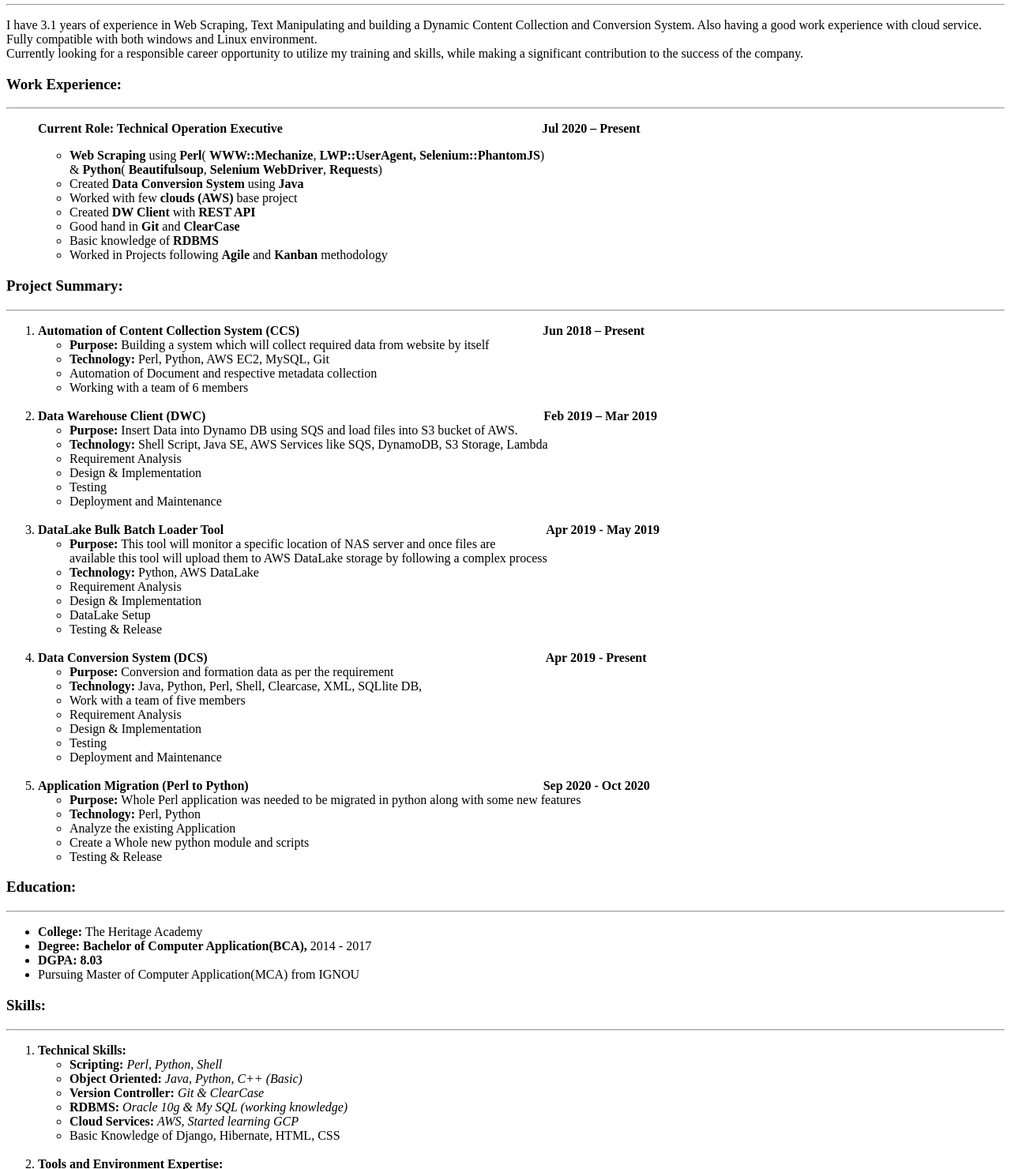
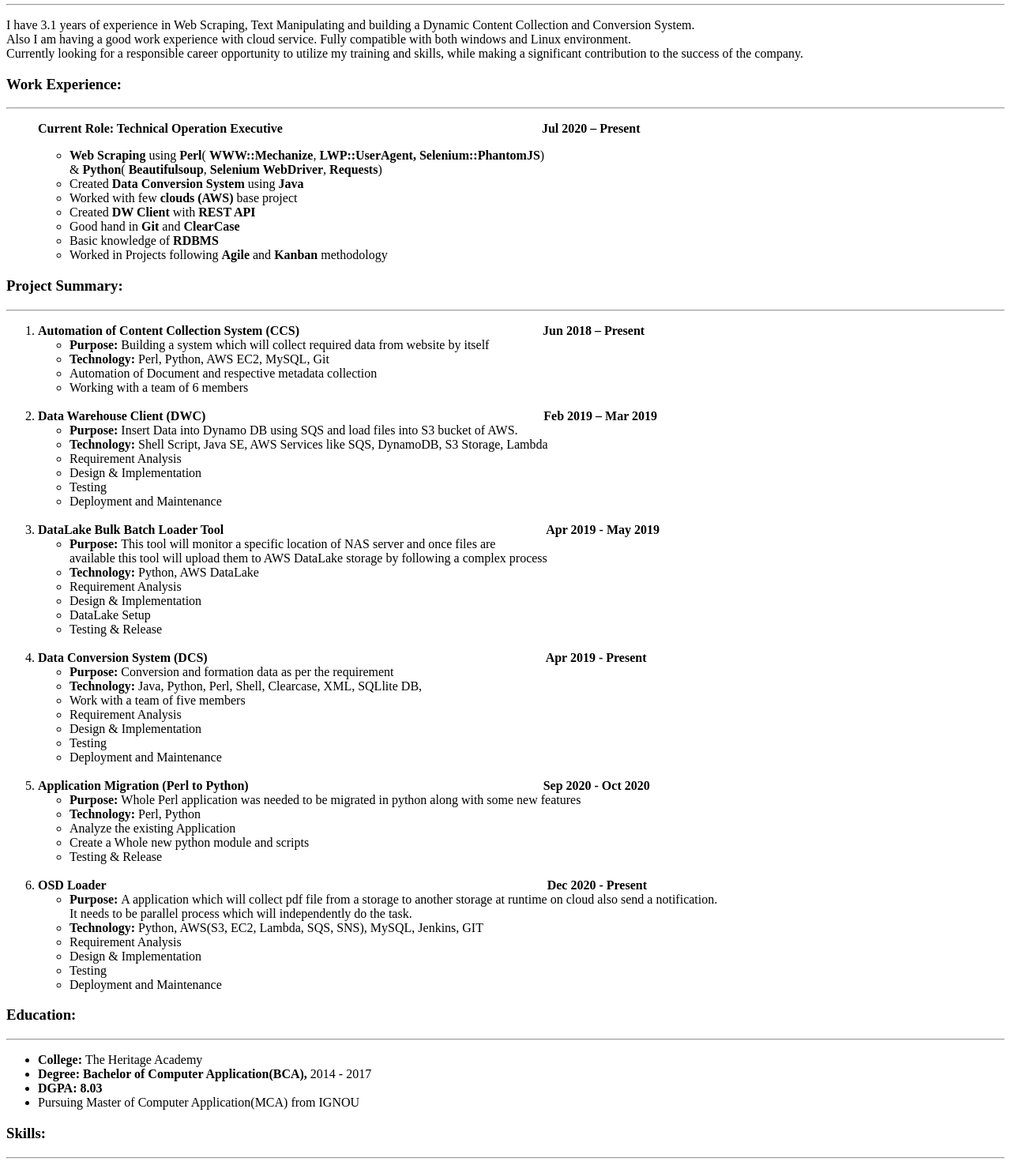
Before and after one commit to dharapx/PersonalSite, a plain HTML site: page index.html in a window 1280 px wide. Shown: the part 149-1629 px from the top of the page at 79% size. Drawn offline with Linux system fonts and the light colour scheme.

Commit message:
Adding new Project information

```diff
--- a/index.html
+++ b/index.html
@@ -30,10 +30,8 @@
     <hr>
 
     <p>
-      I have 3.1 years of experience in Web Scraping, Text Manipulating and building a Dynamic Content Collection and
-        Conversion System. Also having a good work experience with cloud service. Fully compatible with both windows
-        and Linux environment.<br>Currently looking for a responsible career opportunity to utilize my training and
-        skills, while making a significant contribution to the success of the company.
+        I have 3.1 years of experience in Web Scraping, Text Manipulating and building a Dynamic Content Collection and Conversion System.<br> Also I am having a good work experience with cloud service. Fully compatible with both windows and Linux environment.<br>Currently
+        looking for a responsible career opportunity to utilize my training and skills, while making a significant contribution to the success of the company.
     </p>
     <h3>Work Experience:</h3>
     <hr>
@@ -106,8 +104,7 @@
             <span style="display:inline-block; width: 400px;"></span>
             <strong>Apr 2019 - May 2019</strong>
             <ul>
-          <li><strong>Purpose: </strong>This tool will monitor a specific location of NAS server and once files are <br />
-            available this tool will upload them to AWS DataLake storage by following a complex process</li>
+                <li><strong>Purpose: </strong>This tool will monitor a specific location of NAS server and once files are <br /> available this tool will upload them to AWS DataLake storage by following a complex process</li>
                 <li><strong>Technology: </strong>Python, AWS DataLake</li>
                 <li>Requirement Analysis</li>
                 <li>Design & Implementation</li>
@@ -141,6 +138,20 @@
                 <li>Analyze the existing Application</li>
                 <li>Create a Whole new python module and scripts</li>
                 <li>Testing & Release</li>
+            </ul>
+        </li>
+        <br>
+        <li>
+            <strong>OSD Loader</strong>
+            <span style="display:inline-block; width: 550px;"></span>
+            <strong>Dec 2020 - Present</strong>
+            <ul>
+                <li><strong>Purpose: </strong>A application which will collect pdf file from a storage to another storage at runtime on cloud also send a notification.<br>It needs to be parallel process which will independently do the task.</li>
+                <li><strong>Technology: </strong>Python, AWS(S3, EC2, Lambda, SQS, SNS), MySQL, Jenkins, GIT</li>
+                <li>Requirement Analysis</li>
+                <li>Design & Implementation</li>
+                <li>Testing</li>
+                <li>Deployment and Maintenance</li>
             </ul>
         </li>
     </ol>
```
Lines whose indentation alone changed are shown as unchanged.
